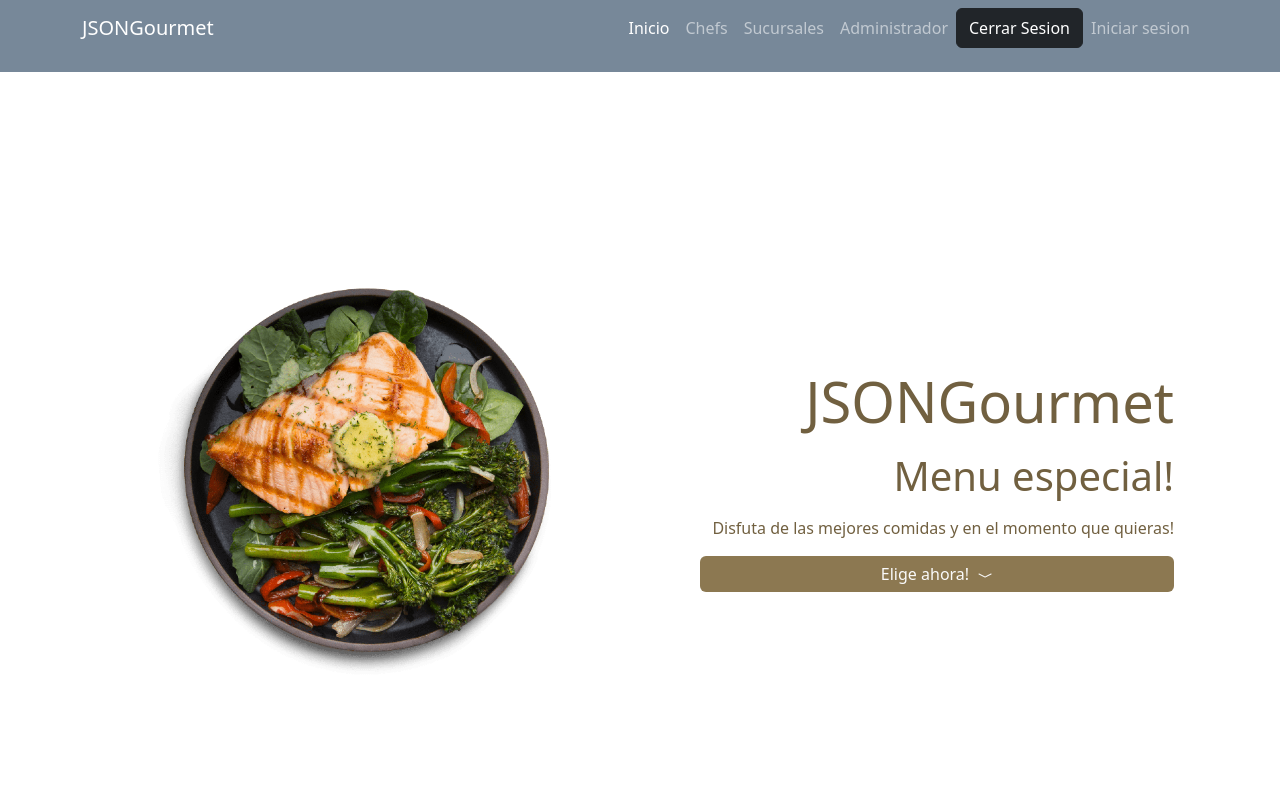
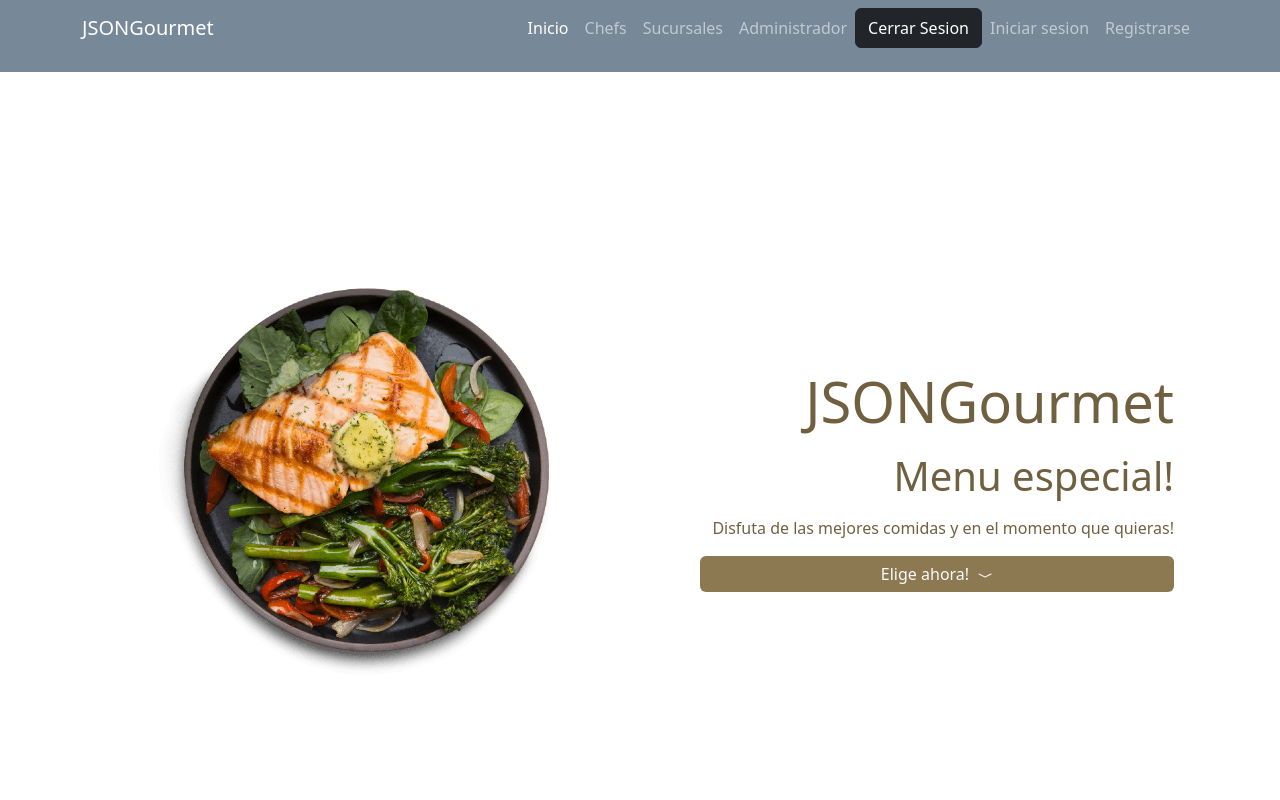
Before and after one commit to joaquin-fuentes/ProyectoFinal-Grupo3, a React (Vite) app: page / in a window 1280 px wide. Shown: the top 800 px of the page. Built offline with nearby package versions, Linux system fonts and the light colour scheme.

Commit message:
Se Agrego como link el registroUsuarios en el navBar

```diff
--- a/src/components/common/Menu.jsx
+++ b/src/components/common/Menu.jsx
@@ -16,6 +16,7 @@ const Menu = () => {
             <NavLink className='nav-item nav-link' to={'/administrador'}>Administrador</NavLink>
             <Button variant="dark">Cerrar Sesion</Button>
             <NavLink className='nav-item nav-link'to={'/login'}>Iniciar sesion</NavLink>
+            <NavLink className='nav-item nav-link'to={'/registro'}>Registrarse</NavLink>
           </Nav>
         </Navbar.Collapse>
       </Container>
```
